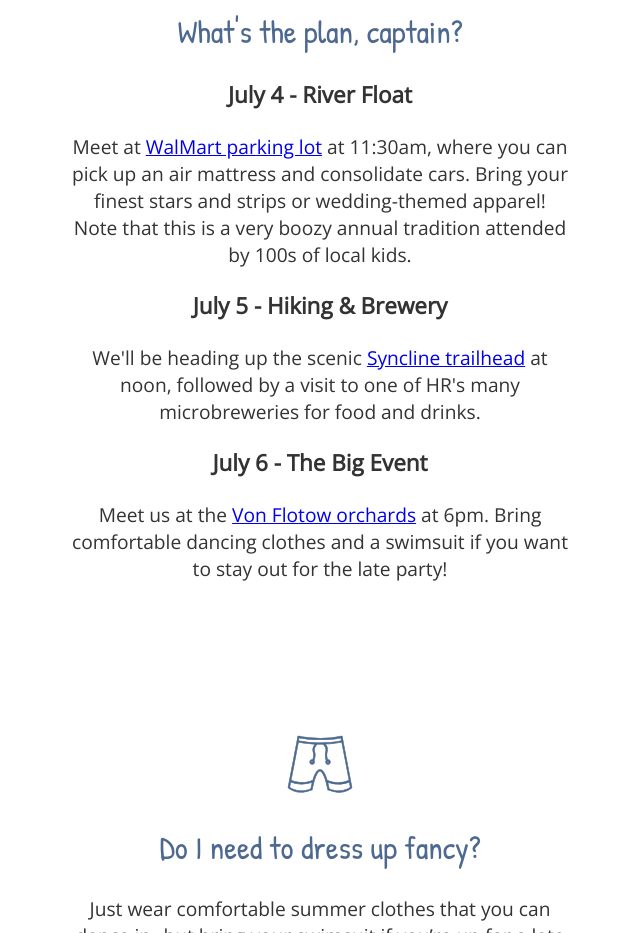
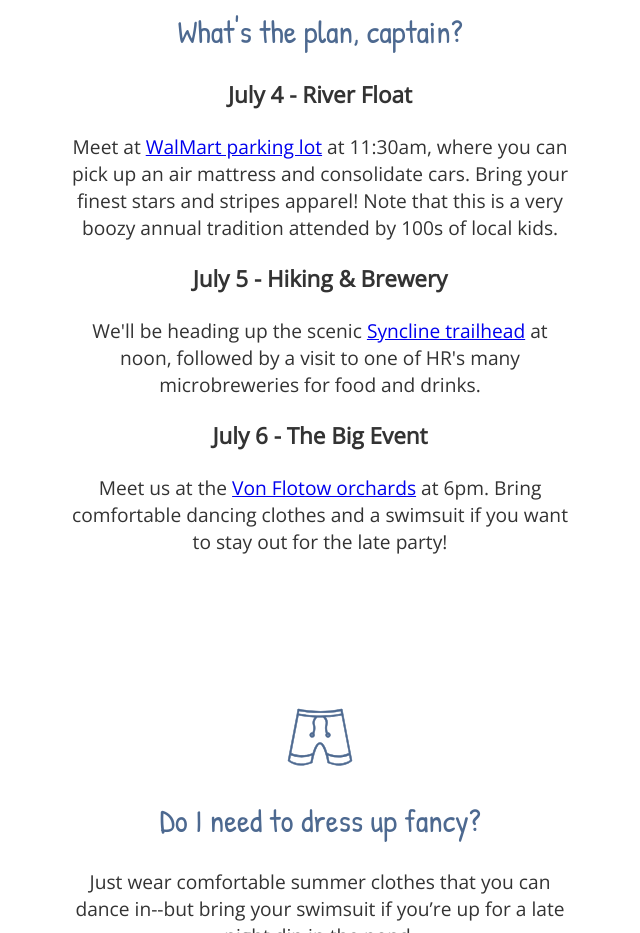
Before and after one commit to lmerriam/eloping-around-the-gorge, a plain HTML site: page index.html in a window 1280 px wide. Shown: the part 2040-2973 px from the top of the page, without its empty margins (320-960 px from the left). Drawn offline with nearby package versions, Linux system fonts and the light colour scheme; a script that the page names is missing.

Commit message:
Corrected typo

```diff
--- a/index.html
+++ b/index.html
@@ -35,7 +35,7 @@
       <img src="schedule.svg" alt="Schedule">
       <h2>What's the plan, captain?</h2>
       <h3>July 4 - River Float</h3>
-      <p>Meet at <a href="https://goo.gl/maps/qGyyXwAzT8hwYhsL6">WalMart parking lot</a> at 11:30am, where you can pick up an air mattress and consolidate cars. Bring your finest stars and strips or wedding-themed apparel! Note that this is a very boozy annual tradition attended by 100s of local kids.</p>
+      <p>Meet at <a href="https://goo.gl/maps/qGyyXwAzT8hwYhsL6">WalMart parking lot</a> at 11:30am, where you can pick up an air mattress and consolidate cars. Bring your finest stars and stripes apparel! Note that this is a very boozy annual tradition attended by 100s of local kids.</p>
       <h3>July 5 - Hiking & Brewery</h3>
       <p>We'll be heading up the scenic <a href="https://goo.gl/maps/K68Z1KTG4K7TsTrb8">Syncline trailhead</a> at noon, followed by a visit to one of HR's many microbreweries for food and drinks.</p>
       <h3>July 6 - The Big Event</h3>
```
